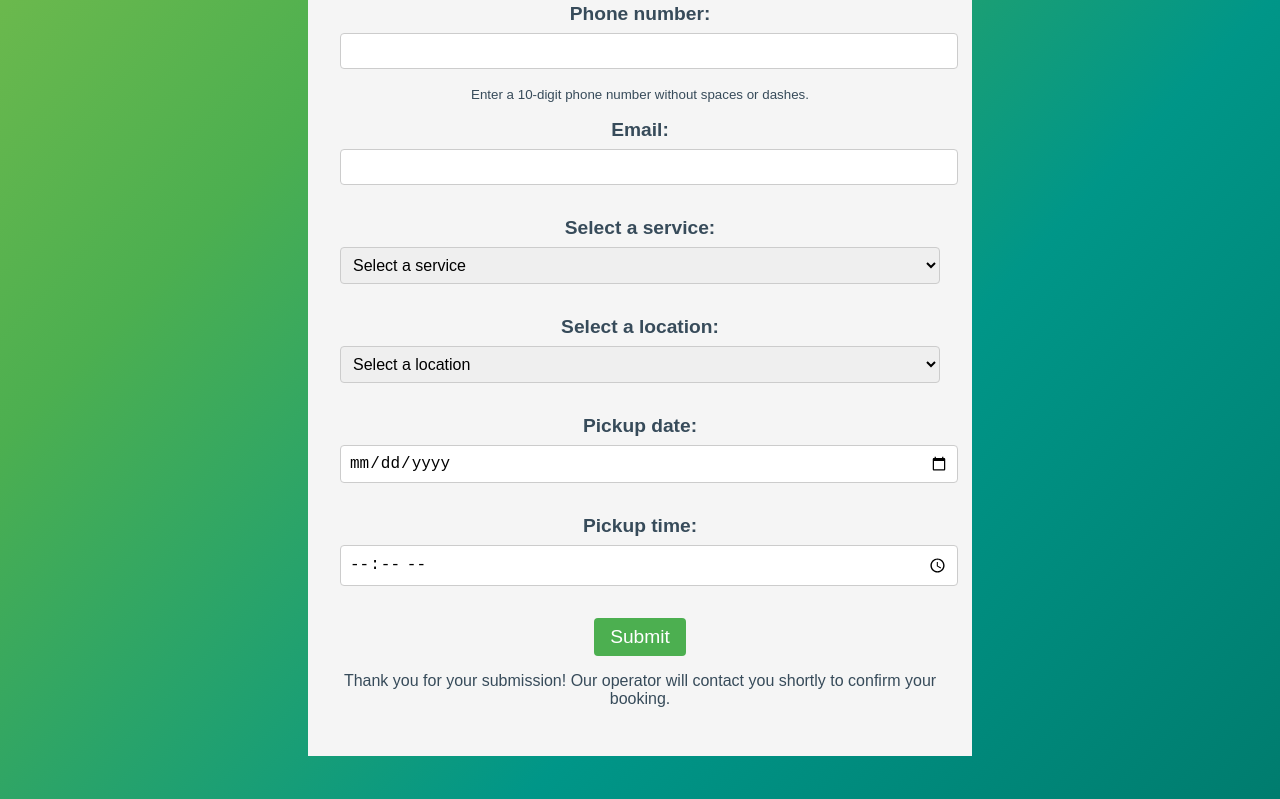
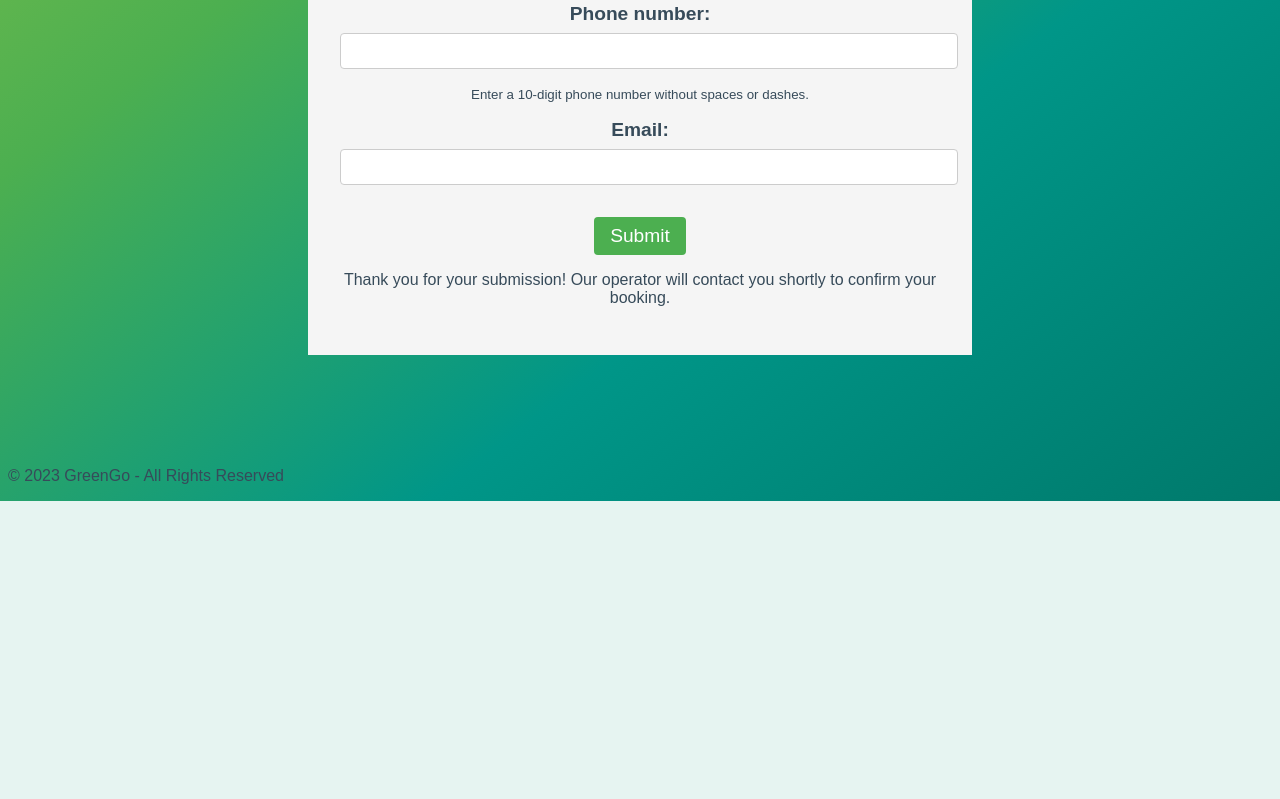
Before and after one commit to N-Balducci/NEWSLETTER, a plain HTML site: page index.html in a window 1280 px wide. Shown: the part 465-1264 px from the top of the page. After the commit the page ends 966 px from the top, so only its background shows below. Drawn offline with Linux system fonts and the light colour scheme.

Commit message:
Update index.html

```diff
--- a/index.html
+++ b/index.html
@@ -268,32 +268,7 @@ select {
 					<label for="email">Email:</label>
 					<input type="email" id="email" name=mail" required>
 				</div>
-				<div class="form-group">
-					<label for="service">Select a service:</label>
-					<select id="service" name="service" required>
-						<option value="">Select a service</option>
-						<option value="bike">Bike Sharing</option>
-						<option value="scooter">Scooter Sharing</option>
-						<option value="car">Car Sharing</option>
-					</select>
-				</div>
-				<div class="form-group">
-					<label for="location">Select a location:</label>
-					<select id="location" name="location" required>
-						<option value="">Select a location</option>
-						<option value="rome">Rome</option>
-						<option value="milan">Milan</option>
-						<option value="florence">Florence</option>
-					</select>
-				</div>
-                <div class="form-group">
-                    <label for="date">Pickup date:</label>
-                    <input type="date" id="date" name="date" required>
-                  </div>
-                  <div class="form-group">
-                    <label for="time">Pickup time:</label>
-                    <input type="time" id="time" name="time" required>
-                  </div>
+
 				<button type="submit">Submit</button>
                 <p>Thank you for your submission! Our operator will contact you shortly to confirm your booking.</p>
 			</form>
```
